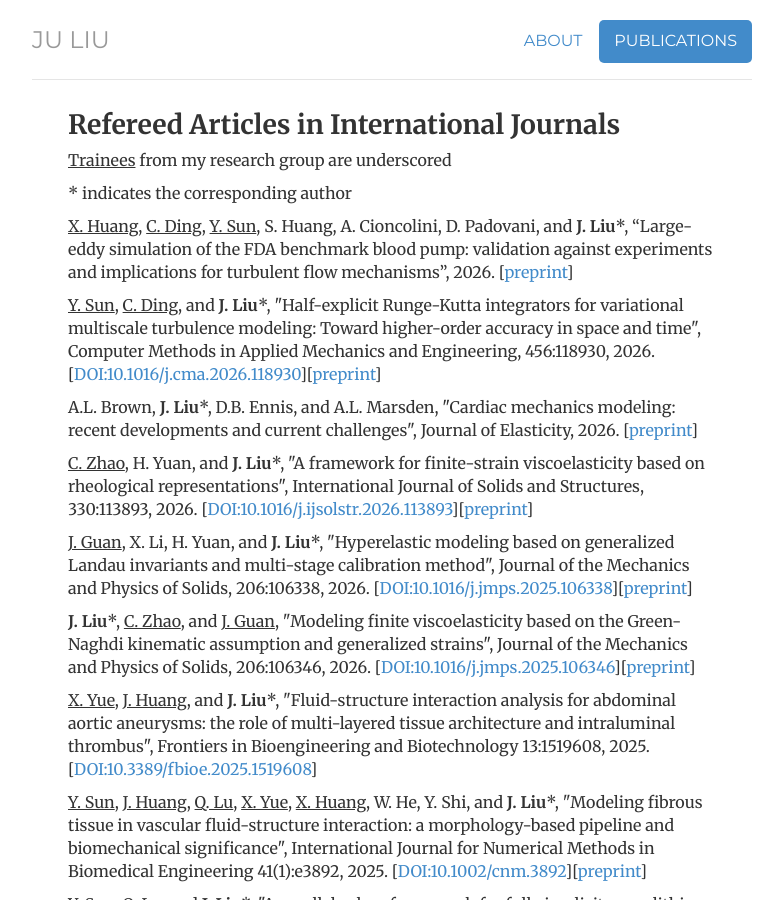
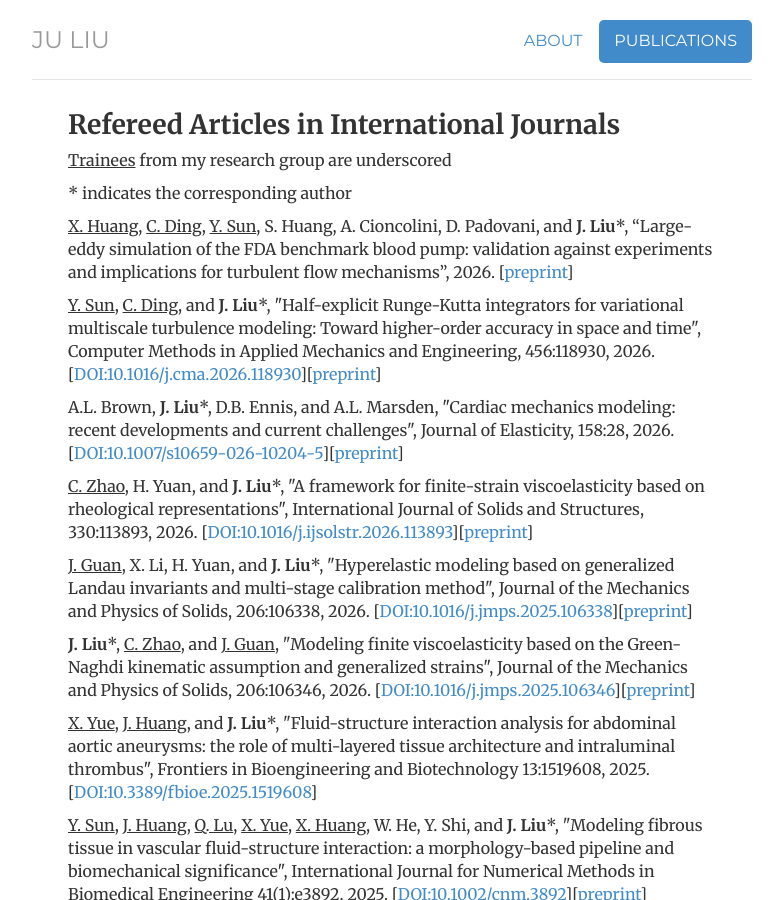
Before and after one commit to ju-liu/ju-liu.github.io, a Jekyll site: the page built from publications/index.html, in a window 1280 px wide and 900 px high. Shown: the whole window, without its empty margins (248-1031 px from the left). Built offline with Jekyll 4.4.1, drawn with Linux system fonts in a browser that asks for light colours; nearby versions of some CDN libraries; library files that are not in the unit come from our copies; comment, search, counter and statistics services are not loaded.

Commit message:
Update index.html

```diff
--- a/publications/index.html
+++ b/publications/index.html
@@ -22,7 +22,7 @@
   </article>
 
   <article>
-  <p>A.L. Brown, <strong>J. Liu</strong>*, D.B. Ennis, and A.L. Marsden, "Cardiac mechanics modeling: recent developments and current challenges", Journal of Elasticity, 2026. [<a href="https://arxiv.org/abs/2509.07971">preprint</a>]</p>
+  <p>A.L. Brown, <strong>J. Liu</strong>*, D.B. Ennis, and A.L. Marsden, "Cardiac mechanics modeling: recent developments and current challenges", Journal of Elasticity, 158:28, 2026. [<a href="https://doi.org/10.1007/s10659-026-10204-5">DOI:10.1007/s10659-026-10204-5</a>][<a href="https://arxiv.org/abs/2509.07971">preprint</a>]</p>
   </article>
 
   <article>
```
